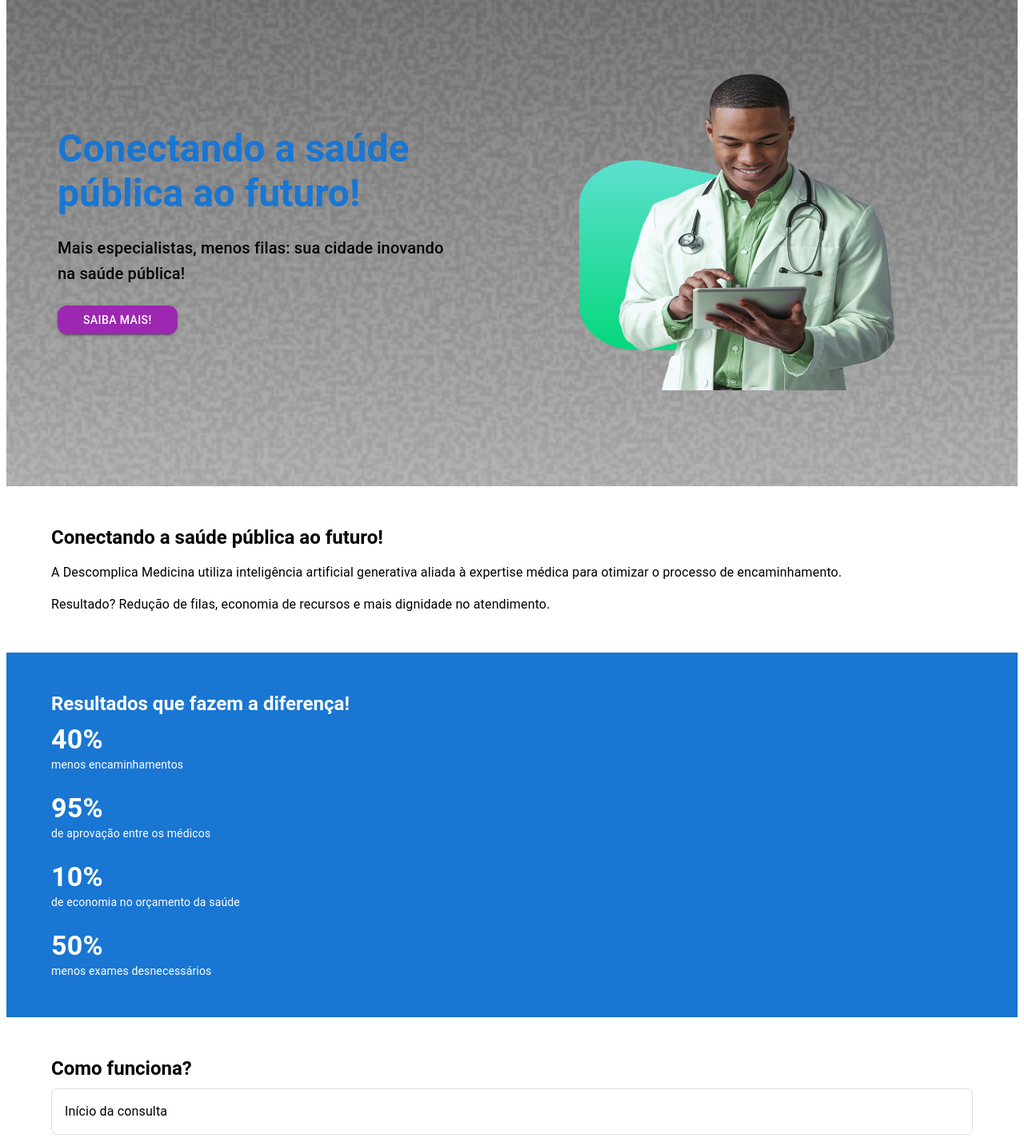
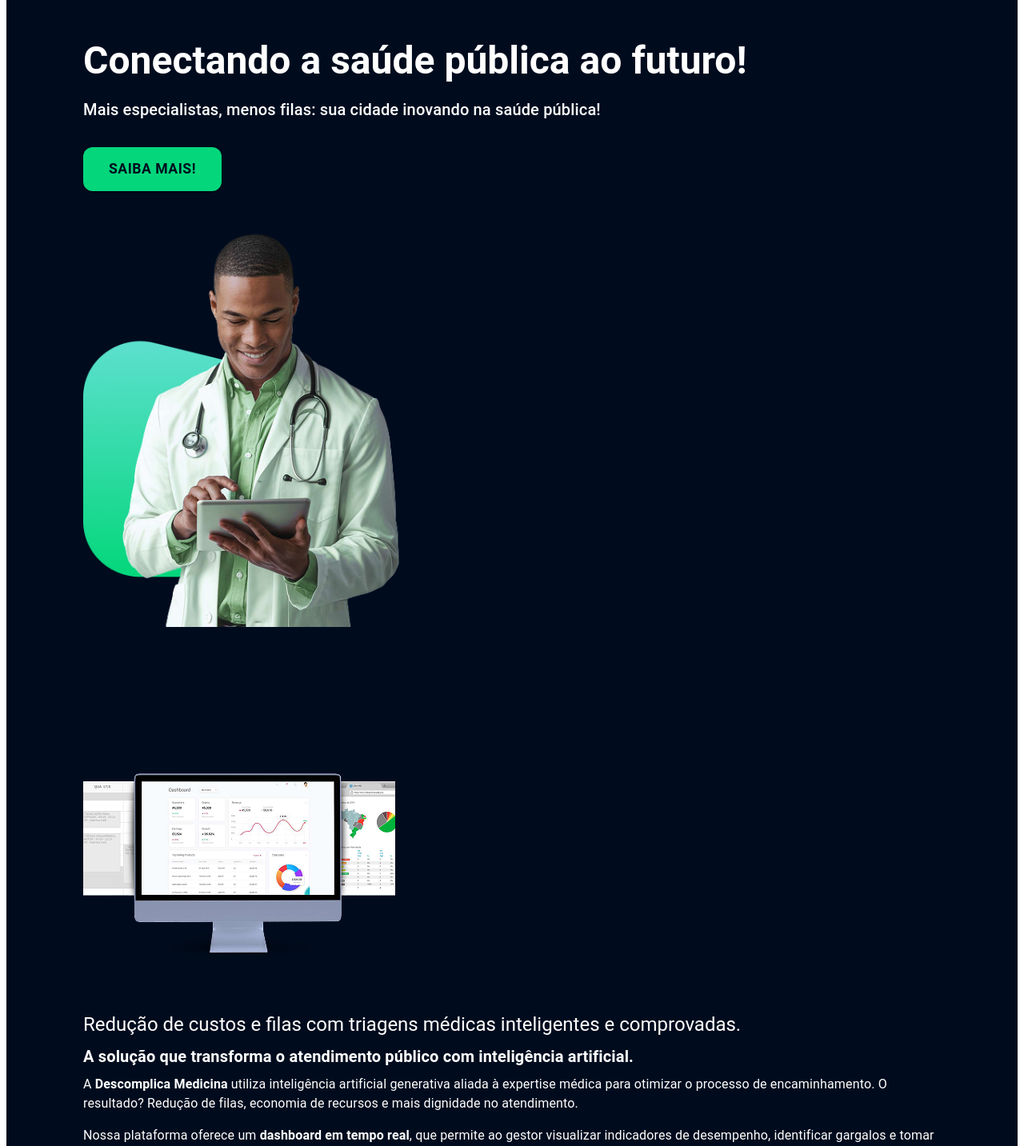
Before and after one commit to Cassiano26/descomplica-medsite, a Next.js app: page / in a window 1280 px wide. Shown: the part 40-1473 px from the top of the page at 80% size. Built offline with nearby package versions, Linux system fonts and the light colour scheme.

Commit message:
adicionado o desktophero

```diff
--- /dev/null
+++ b/src/app/globals.css
@@ -0,0 +1,32 @@
+/* Reset básico */
+* {
+  margin: 0;
+  padding: 0;
+  box-sizing: border-box;
+}
+
+/* Base mobile-first */
+html, body {
+  min-height: 100%;
+  width: 100%;
+  font-family: 'Montserrat', sans-serif;
+  background: linear-gradient(135deg, #000C1E 0%, #000C1E 100%);
+  color: white;
+  -webkit-font-smoothing: antialiased;
+  -moz-osx-font-smoothing: grayscale;
+}
+
+/* Mantém a cor do texto por padrão em branco */
+main {
+  position: relative;
+  overflow: hidden;
+  color: white;
+}
+
+/* Remove estilos padrão de botão no mobile */
+button {
+  font-family: inherit;
+  border: none;
+  outline: none;
+  cursor: pointer;
+}
--- a/src/app/page.tsx
+++ b/src/app/page.tsx
@@ -1,7 +1,9 @@
 "use client";
 
-import DesktopHomePage from "../components/Home/desktop/DesktopHomePage";
+
+import { DesktopHomePage } from "../components/Home/desktop/DesktopHomePage";
 import { MobileHomePage } from "../components/Home/mobile/MobileHomePage";
+
 
 export default function Home() {
   return (
--- a/src/components/Home/AboutSection/AboutSection.tsx
+++ b/src/components/Home/AboutSection/AboutSection.tsx
@@ -1,24 +1,45 @@
 "use client";
 
-import { Box, Container, Stack, Typography, Button } from "@mui/material";
+import Grid from "@mui/material/Grid";
+import { Typography, Box } from "@mui/material";
+import React from "react";
 
+const AboutSectionDesktop: React.FC = () => {
+  return (
+    <Box sx={{ px: 12, py: 10 }}>
+      <Grid container spacing={8} alignItems="center">
+        {/* Imagem */}
+        <Grid item xs={12} md={6}>
+          <img
+            src="/computador-01.png"
+            alt="Dashboard IA"
+            style={{ maxWidth: 500, width: "100%" }}
+          />
+        </Grid>
 
-export const AboutSection = () => {
-  return (
-    <Container sx={{ py: 6 }}>
-      <Stack spacing={2}>
-        <Typography variant="h5" fontWeight="bold">
-          Conectando a saúde pública ao futuro!
-        </Typography>
-        <Typography variant="body1">
-          A Descomplica Medicina utiliza inteligência artificial generativa
-          aliada à expertise médica para otimizar o processo de encaminhamento.
-        </Typography>
-        <Typography variant="body1">
-          Resultado? Redução de filas, economia de recursos e mais dignidade
-          no atendimento.
-        </Typography>
-      </Stack>
-    </Container>
+        {/* Texto */}
+        <Grid item xs={12} md={6}>
+          <Typography variant="h5" gutterBottom>
+            Redução de custos e filas com triagens médicas inteligentes e comprovadas.
+          </Typography>
+          <Typography variant="h6" fontWeight="bold" gutterBottom>
+            A solução que transforma o atendimento público com inteligência artificial.
+          </Typography>
+          <Typography variant="body1" gutterBottom>
+            A <b>Descomplica Medicina</b> utiliza inteligência artificial generativa aliada à
+            expertise médica para otimizar o processo de encaminhamento. O resultado?
+            Redução de filas, economia de recursos e mais dignidade no atendimento.
+          </Typography>
+          <Typography variant="body1" mt={2}>
+            Nossa plataforma oferece um <b>dashboard em tempo real</b>, que permite ao gestor
+            visualizar indicadores de desempenho, identificar gargalos e tomar decisões
+            baseadas em dados — tudo com foco na eficiência do sistema e no uso responsável
+            dos recursos públicos.
+          </Typography>
+        </Grid>
+      </Grid>
+    </Box>
   );
 };
+
+export default AboutSectionDesktop;
--- a/src/components/Home/HeroSection/DesktopHero.tsx
+++ b/src/components/Home/HeroSection/DesktopHero.tsx
@@ -1,78 +1,60 @@
 "use client";
 
-import { Box, Typography, Button, Stack } from "@mui/material";
-import Image from "next/image";
+import Grid from "@mui/material/Grid";
+import { Typography, Box, Button } from "@mui/material";
 
-export const DesktopHero = () => {
+const HeroSectionDesktop: React.FC = () => {
   return (
-    <Box
-      sx={{
-        display: "grid",
-        gridTemplateColumns: "1fr 1fr",
-        alignItems: "center",
-        minHeight: "80vh",
-        px: 8,
-        position: "relative",
-        overflow: "hidden",
-      }}
-    >
-      {/* Coluna Esquerda - Texto */}
-      <Stack spacing={3} zIndex={2}>
+    <Box sx={{ px: { xs: 4, sm: 8, md: 12 }, py: 10 }}>
+      <Grid container spacing={6} alignItems="center">
+        {/* Texto */}
+        <Grid item xs={12} md={6}>
           <Typography
             variant="h3"
+            component="h1"
             fontWeight="bold"
-          sx={{ color: "primary.main" }}
+            gutterBottom
           >
             Conectando a saúde pública ao futuro!
           </Typography>
-
-        <Typography variant="h6" sx={{ maxWidth: 500 }}>
-          Mais especialistas, menos filas: sua cidade inovando na saúde pública!
+          <Typography variant="h6" component="p" gutterBottom>
+            Mais especialistas, menos filas: sua cidade inovando na saúde
+            pública!
           </Typography>
-
           <Button
             variant="contained"
-          color="secondary"
-          sx={{ width: "fit-content", borderRadius: 3, px: 4 }}
+            sx={{
+              mt: 3,
+              borderRadius: 3,
+              backgroundColor: "#04D77B",
+              color: "#000C1E",
+              fontWeight: "bold",
+              px: 4,
+              py: 1.5,
+              fontSize: "1.1rem",
+              "&:hover": { backgroundColor: "#03b36a" },
+            }}
           >
             Saiba mais!
           </Button>
-      </Stack>
+        </Grid>
 
-      {/* Coluna Direita - Imagens */}
+        {/* Imagem */}
+        <Grid item xs={12} md={6} textAlign="center">
           <Box
-        sx={{
-          display: "flex",
-          justifyContent: "center",
-          alignItems: "center",
-          position: "relative",
-        }}
-      >
-        {/* Ícone */}
-        <Image
-          src="/icone-descomplica.png"
-          alt="Ícone Descomplica"
-          width={120}
-          height={120}
-          style={{ position: "absolute", top: 50, left: -50 }}
-        />
-
-        {/* Médico */}
-        <Image
+            component="img"
             src="/medico-01.png"
             alt="Médico com tablet"
-          width={400}
-          height={400}
+            sx={{
+              maxWidth: 400,
+              width: "100%",
+              height: "auto",
+            }}
           />
-      </Box>
-
-      {/* Fundo topo */}
-      <Image
-        src="/fundo-topo.png"
-        alt="Fundo topo"
-        fill
-        style={{ zIndex: -1, objectFit: "cover" }}
-      />
+        </Grid>
+      </Grid>
     </Box>
   );
 };
+
+export default HeroSectionDesktop;
--- a/src/components/Home/HeroSection/HeroSection.tsx
+++ b/src/components/Home/HeroSection/HeroSection.tsx
@@ -2,7 +2,8 @@
 
 import { useMediaQuery, useTheme } from "@mui/material";
 import { MobileHero } from "./MobileHero";
-import { DesktopHero } from "./DesktopHero";
+import DesktopHero from "./DesktopHero";
+
 
 export const HeroSection = () => {
   const theme = useTheme();
--- a/src/components/Home/desktop/DesktopHomePage.tsx
+++ b/src/components/Home/desktop/DesktopHomePage.tsx
@@ -1,22 +1,249 @@
 "use client";
 
-import { Box } from "@mui/material";
-import { HeroSection } from "@/src/components/Home/HeroSection/HeroSection";
-import { AboutSection } from "@/src/components/Home/AboutSection/AboutSection";
-import { ResultsSection } from "@/src/components/Home/ResultsSection/ResultsSection";
-import { StepperSection } from "@/src/components/Home/StepperSection/StepperSection";
-import { FooterCTA } from "@/src/components/Home/FooterCTA/FooterCTA";
 
-const DesktopHomePage = () => {
+
+import { Box, Grid, Typography, Button, Stack } from "@mui/material";
+import React from "react";
+
+interface StatBoxProps {
+  value: string;
+  label: string;
+}
+
+const StatBox: React.FC<StatBoxProps> = ({ value, label }) => {
   return (
-    <Box sx={{ display: { xs: "none", md: "block" } }}>
-      <HeroSection />
-      <AboutSection />
-      <ResultsSection />
-      <StepperSection />
-      <FooterCTA />
+    <Box textAlign="center" p={4}>
+      <Typography variant="h3" fontWeight="bold" color="#04D77B">
+        {value}
+      </Typography>
+      <Typography variant="body1">{label}</Typography>
     </Box>
   );
 };
 
-export default DesktopHomePage;
+
+export const DesktopHomePage: React.FC = () => {
+  return (
+    <Box sx={{ display: { xs: "none", md: "block" }, bgcolor: "#000C1E", color: "white" }}>
+      {/* HERO */}
+      <Grid container alignItems="center" spacing={6} sx={{ px: 12, py: 10 }}>
+        <Grid item md={6}>
+          <Typography variant="h3" fontWeight="bold" gutterBottom>
+            Conectando a saúde pública ao futuro!
+          </Typography>
+          <Typography variant="h6" gutterBottom>
+            Mais especialistas, menos filas: sua cidade inovando na saúde pública!
+          </Typography>
+          <Button
+            variant="contained"
+            sx={{
+              mt: 3,
+              borderRadius: 3,
+              backgroundColor: "#04D77B",
+              color: "#000C1E",
+              fontWeight: "bold",
+              px: 4,
+              py: 1.5,
+              fontSize: "1.1rem",
+            }}
+          >
+            Saiba mais!
+          </Button>
+        </Grid>
+        <Grid item md={6} textAlign="center">
+          <img src="/medico-01.png" alt="Médico" style={{ maxWidth: 400, width: "100%" }} />
+        </Grid>
+      </Grid>
+
+      {/* ABOUT */}
+      <Grid container spacing={6} alignItems="center" sx={{ px: 12, py: 10 }}>
+        <Grid item md={6}>
+          <img src="/computador-01.png" alt="Dashboard IA" style={{ maxWidth: 500, width: "100%" }} />
+        </Grid>
+        <Grid item md={6}>
+          <Typography variant="h5" gutterBottom>
+            Redução de custos e filas com triagens médicas inteligentes e comprovadas.
+          </Typography>
+          <Typography variant="h6" fontWeight="bold" gutterBottom>
+            A solução que transforma o atendimento público com inteligência artificial.
+          </Typography>
+          <Typography variant="body1">
+            A <b>Descomplica Medicina</b> utiliza inteligência artificial generativa aliada à expertise
+            médica para otimizar o processo de encaminhamento. O resultado? Redução de filas,
+            economia de recursos e mais dignidade no atendimento.
+          </Typography>
+          <Typography variant="body1" mt={2}>
+            Nossa plataforma oferece um <b>dashboard em tempo real</b>, que permite ao gestor visualizar
+            indicadores de desempenho, identificar gargalos e tomar decisões baseadas em dados —
+            tudo com foco na eficiência do sistema e no uso responsável dos recursos públicos.
+          </Typography>
+        </Grid>
+      </Grid>
+
+      {/* COMO FUNCIONA */}
+      <Box textAlign="center" sx={{ py: 8, px: 12 }}>
+        <Typography variant="h4" fontWeight="bold" gutterBottom>
+          Como funciona?
+        </Typography>
+        <img src="/como-funciona.png" alt="Como funciona" style={{ maxWidth: 600, width: "100%" }} />
+        <Button
+          variant="contained"
+          sx={{
+            mt: 4,
+            borderRadius: 3,
+            backgroundColor: "#04D77B",
+            color: "#000C1E",
+            fontWeight: "bold",
+            px: 5,
+            py: 1.5,
+          }}
+        >
+          Fale conosco
+        </Button>
+      </Box>
+
+      {/* RESULTADOS */}
+      <Box sx={{ px: 12, py: 10, bgcolor: "#011627", borderRadius: 3, mx: 12 }}>
+        <Typography variant="h4" textAlign="center" gutterBottom>
+          Resultados que fazem a diferença!
+        </Typography>
+        <Grid container>
+          <Grid item md={6} borderRight="1px solid rgba(255,255,255,0.2)" borderBottom="1px solid rgba(255,255,255,0.2)">
+            <StatBox value="40%" label="menos encaminhamentos" />
+          </Grid>
+          <Grid item md={6} borderBottom="1px solid rgba(255,255,255,0.2)">
+            <StatBox value="95%" label="de aprovação entre os médicos" />
+          </Grid>
+          <Grid item md={6} borderRight="1px solid rgba(255,255,255,0.2)">
+            <StatBox value="10%" label="de economia no orçamento da saúde" />
+          </Grid>
+          <Grid item md={6}>
+            <StatBox value="50%" label="menos exames desnecessários" />
+          </Grid>
+        </Grid>
+        <Box textAlign="center">
+          <Button
+            variant="contained"
+            sx={{
+              mt: 4,
+              borderRadius: 3,
+              backgroundColor: "#04D77B",
+              color: "#000C1E",
+              fontWeight: "bold",
+              px: 5,
+              py: 1.5,
+            }}
+          >
+            Entre já em contato!
+          </Button>
+        </Box>
+      </Box>
+
+      {/* DEPOIMENTOS */}
+      <Box sx={{ px: 12, py: 10 }}>
+        <Typography variant="h4" gutterBottom>
+          Depoimentos & Cases
+        </Typography>
+        <Grid container spacing={3}>
+          {Array.from({ length: 6 }).map((_, i) => (
+            <Grid item md={4} key={i}>
+              <Box
+                sx={{
+                  bgcolor: "#0B1E2D",
+                  p: 3,
+                  borderRadius: 2,
+                  borderLeft: "4px solid #04D77B",
+                }}
+              >
+                <Typography variant="body1" gutterBottom>
+                  "Simplesmente incrível! Lorem ipsum dolor sit amet, consectetur adipiscing elit."
+                </Typography>
+                <Typography variant="subtitle2" fontWeight="bold">
+                  Dr. Luiz Augusto – Ortopedia
+                </Typography>
+              </Box>
+            </Grid>
+          ))}
+        </Grid>
+      </Box>
+
+      {/* PARCEIROS */}
+      <Box sx={{ textAlign: "center", px: 12, py: 8 }}>
+        <Typography variant="h5" gutterBottom>
+          Confira alguns de nossos parceiros:
+        </Typography>
+        <Grid container spacing={3} justifyContent="center">
+          {Array.from({ length: 8 }).map((_, i) => (
+            <Grid item key={i}>
+              <Box
+                sx={{
+                  border: "1px solid #04D77B",
+                  borderRadius: 2,
+                  px: 6,
+                  py: 3,
+                  color: "white",
+                }}
+              >
+                Logo
+              </Box>
+            </Grid>
+          ))}
+        </Grid>
+      </Box>
+
+      {/* CTA FINAL */}
+      <Grid container alignItems="center" sx={{ px: 12, py: 10 }}>
+        <Grid item md={6}>
+          <Typography variant="h5" gutterBottom>
+            Pronto para transformar o atendimento público de saúde?
+          </Typography>
+          <Button
+            variant="contained"
+            sx={{
+              mt: 3,
+              borderRadius: 3,
+              backgroundColor: "#04D77B",
+              color: "#000C1E",
+              fontWeight: "bold",
+              px: 5,
+              py: 1.5,
+            }}
+          >
+            Clique aqui e agende já uma reunião!
+          </Button>
+        </Grid>
+        <Grid item md={6} textAlign="center">
+          <img src="/medico-texto.png" alt="Médico CTA" style={{ maxWidth: 400, width: "100%" }} />
+        </Grid>
+      </Grid>
+
+      {/* FOOTER */}
+      <Box sx={{ bgcolor: "white", color: "#000C1E", px: 12, py: 8 }}>
+        <Grid container spacing={4} alignItems="center">
+          <Grid item md={4}>
+            <img src="/icone-descomplicafooter.png" alt="Logo Descomplica" style={{ width: 160 }} />
+          </Grid>
+          <Grid item md={4}>
+            <Typography variant="h6" fontWeight="bold" gutterBottom>
+              CONTATO
+            </Typography>
+            <Stack spacing={1}>
+              <Typography variant="body2">descomplicamedicinaagora@gmail.com</Typography>
+              <Typography variant="body2">(47) 98899-2915</Typography>
+            </Stack>
+          </Grid>
+          <Grid item md={4} textAlign="right">
+            <Stack direction="row" spacing={2} justifyContent="flex-end" mb={2}>
+              <img src="/icone-instagram.png" alt="Instagram" style={{ width: 40 }} />
+              <img src="/icone-linkedin.png" alt="LinkedIn" style={{ width: 40 }} />
+            </Stack>
+            <Stack direction="row" spacing={2} justifyContent="flex-end">
+              <img src="/icone-parana.png" alt="Paraná" style={{ height: 60 }} />
+              <img src="/icone-inovador.png" alt="Inovador" style={{ height: 60 }} />
+            </Stack>
+          </Grid>
+        </Grid>
+      </Box>
+    </Box>
+  );
+};
```
Also changed, not shown: src/components/Home/mobile/MobileHomePage.tsx (+8 -8 lines), 2 other files (tests, documents, lock files or other folders). Lines whose indentation alone changed are shown as unchanged.
